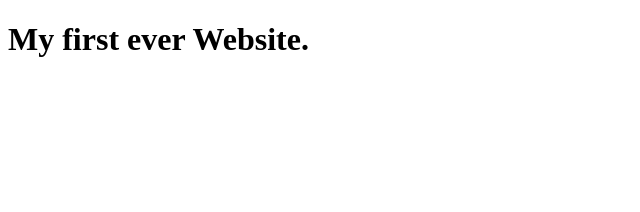
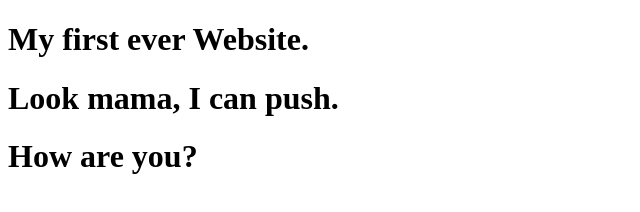
Before and after one commit to aslamcric/my-first-website, a plain HTML site: page index.html in a window 1280 px wide. Shown: the whole page, without its empty margins (0-640 px from the left). Drawn offline with Linux system fonts and the light colour scheme.

Commit message:
learned git push

```diff
--- a/index.html
+++ b/index.html
@@ -7,5 +7,7 @@
 </head>
 <body>
     <h1>My first ever Website.</h1>
+    <h1>Look mama, I can push.</h1>
+    <h1>How are you?</h1>
 </body>
 </html>
```
